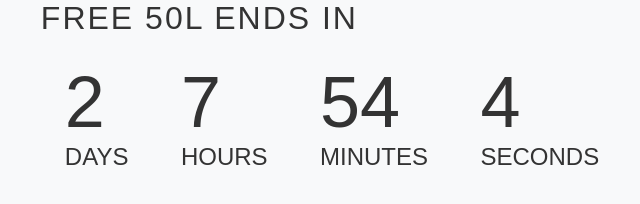
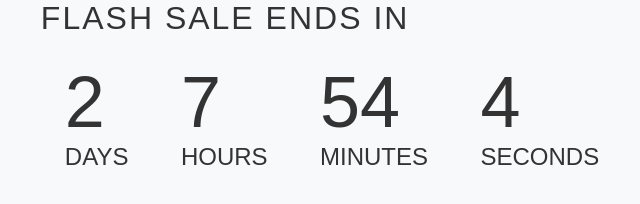
Before and after one commit to shaun-boilerjuice/apps, a plain HTML site: page index.html in a window 1280 px wide. Shown: the whole page, without its empty margins (308-948 px from the left). Drawn offline with Linux system fonts and the light colour scheme.

Commit message:
Update index.html

```diff
--- a/index.html
+++ b/index.html
@@ -9,7 +9,7 @@
 <body>
 <!-- partial:index.partial.html -->
 <div class="container" id="timer-connected">
-  <h1 id="headline">Free 50L ends in</h1>
+  <h1 id="headline">Flash sale ends in</h1>
   <div id="countdown">
     <ul>
       <li><span id="days"></span>days</li>
```
